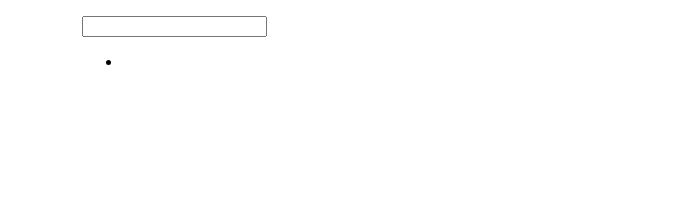
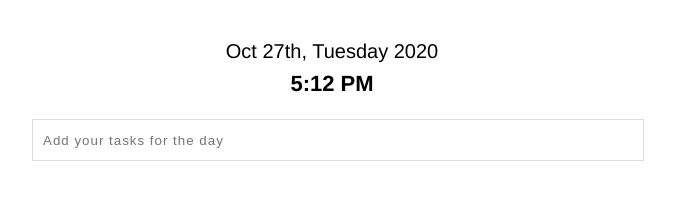
Before and after one commit to teezamani/Todo, a plain HTML site: page index.html in a window 1280 px wide. Shown: the whole page, without its empty margins (308-983 px from the left). Drawn offline with nearby package versions, Linux system fonts and the light colour scheme.

Commit message:
DateFormat JS and Css

```diff
--- a/css/style.css
+++ b/css/style.css
@@ -1,4 +1,42 @@
+body{
+    text-align: center;
+    margin-top: 40px;
+    box-sizing: border-box;
+    font-family: "Helvetica-Neue", Helvetica, Arial;
+}
+ul li{
+    list-style: none;
+}
 .container{
-    max-width: 500px;
+    max-width: 600px;
     margin: auto;
 }
+#date{
+    display: block;
+    font-size: 20px;
+    font-weight: 300;
+    text-align: center;
+    margin-bottom: 8px;
+}
+#time{
+    display: block;
+    font-size: 22px;
+    font-weight: 700;
+    text-align: center;
+    margin-top: 0px;
+}
+.inputplusLi input{
+    border: 1px solid #ddd;
+    width: 100%;
+    height: 40px;
+    padding: 0px 0px 0px 10px;
+    letter-spacing: 1px;
+}
+.inputplusLi input:focus {
+    outline-offset: 0px;
+}
+
+/* .namelist{
+    border: 1px solid black;
+    width: 95%;
+} */
--- a/index.html
+++ b/index.html
@@ -12,11 +12,12 @@
 </head>
 <body>
     <div class="container">
-        <div class="currentdate">
+        <div class="currentdatetime">
             <p id="date"></p>
+            <p id="time"></p>
         </div>
         <div class="inputplusLi">
-            <input type="text" name="" id="">
+            <input type="text" placeholder="Add your tasks for the day" name="" id="">
             <ul class="namelist">
                 <li class="list"></li>
             </ul>
--- a/js/main.js
+++ b/js/main.js
@@ -0,0 +1,16 @@
+
+//Set the date in a particular format  (Oct 27th , Tuesday 2020 \n 3:00PM)
+const date = new Date();
+const months = ["Jan","Feb","Mar","Apr","May","Jun","Jul","Aug","Sep","Oct","Nov","Dec"];
+const days = ["Sunday", "Monday", "Tuesday", "Wednesday", "Thursday", "Friday", "Saturday"];
+const month = months[date.getMonth()];
+const today = date.getDate() + "th,";
+const day = days[date.getDay()];
+const year = date.getFullYear();
+const dateformat = `${month} ${today} ${day} ${year}`
+
+document.getElementById("date").innerHTML = dateformat;
+
+//Set time
+const timeformat = date.toLocaleTimeString('en-US',  {hour: 'numeric', minute: 'numeric', hour12: true});
+document.getElementById("time").innerHTML  = timeformat;
```
